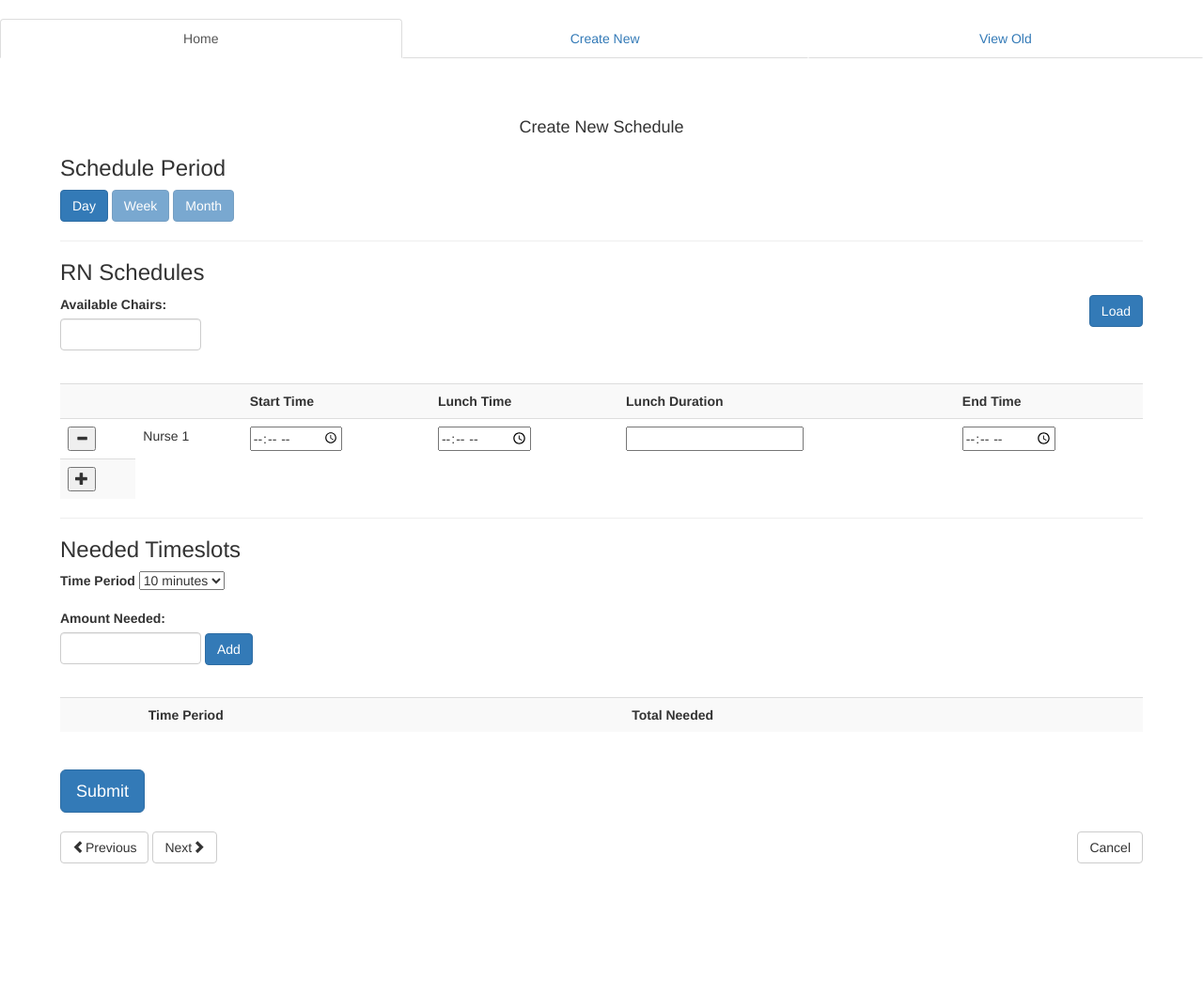
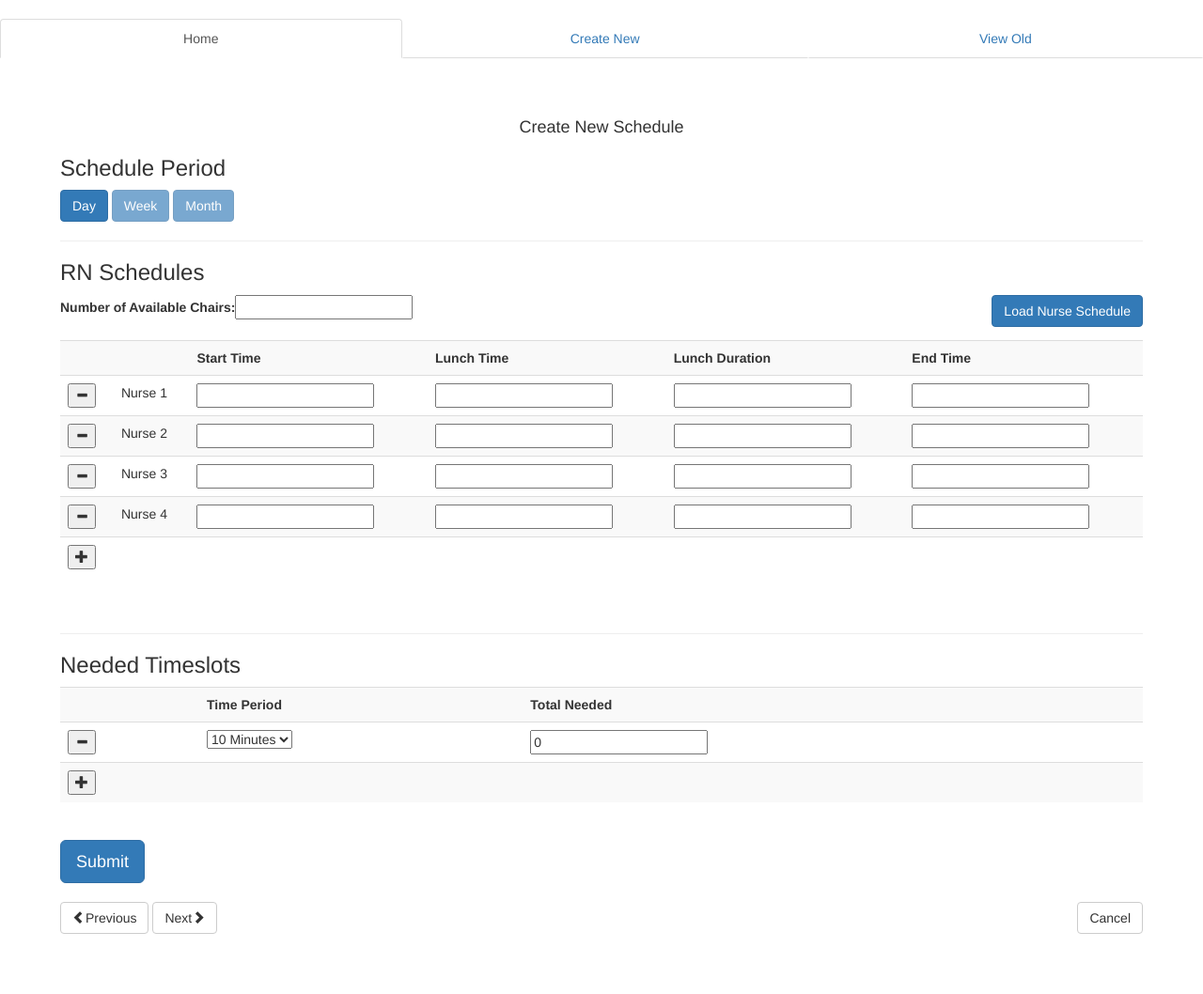
Before and after one commit to JettJengaGod/Patient-Access-Template-Program, a Django app: page / in a window 1280 px wide. Shown: the whole page at 94% size. Before the commit the page ends 919 px from the top, so only its background shows below. Run offline with Django 3.2, Linux system fonts and the light colour scheme; lists and menus that the app fills with data are empty; some libraries are stand-ins or nearby versions.

Commit message:
Converted input to django forms

```diff
--- /dev/null
+++ b/PatientScheduling/forms.py
@@ -0,0 +1,30 @@
+from django import forms
+from django.forms import formset_factory
+
+
+class ChairsForm(forms.Form):
+    NumberOfChairs = forms.IntegerField(label='Number of Available Chairs')
+
+
+class RNForm(forms.Form):
+    StartTime = forms.TimeField(label='Start Time')
+    LunchTime = forms.TimeField(label='Lunch Time')
+    LunchDuration = forms.IntegerField(label='Lunch Duration')
+    EndTime = forms.TimeField(label='End Time')
+    ID = int
+
+
+RNFormSet = formset_factory(RNForm, min_num=3)
+
+
+class AppointmentForm(forms.Form):
+    TIMESLOTS = (
+       (10, '10 Minutes'),
+       (20, '20 Minutes'),
+       (30, '30 Minutes'),
+        )
+    TimePeriod = forms.ChoiceField(label='Time Period', choices=TIMESLOTS)
+    Amount = forms.IntegerField(label='Amount', initial=0)
+
+
+AppointmentFormSet = formset_factory(AppointmentForm)
--- a/PatientScheduling/views.py
+++ b/PatientScheduling/views.py
@@ -1,11 +1,25 @@
-from django.http import HttpResponse
+from django.http import HttpResponse, HttpResponseRedirect
 from django.shortcuts import render
+from PatientScheduling.forms import RNFormSet, AppointmentFormSet, ChairsForm
 
 
 def new_schedule(request):
-    return render(request, 'new_schedule.html')
+    if request.method == 'POST':  # if this is a POST request we need to process the form data
+        chairsForm = ChairsForm(request.POST)
+        RNform = RNFormSet(request.POST, prefix='RN')
+        Appform = AppointmentFormSet(request.POST, prefix='APP')
+        if RNform.is_valid() & Appform.is_valid():
+            # process the data in form.cleaned_data as required
+            # ...
+            # redirect to a new URL:
+            return HttpResponseRedirect('/generateSchedule/')
+    else:  # if a GET (or any other method) we'll create a blank form
+        chairsForm = ChairsForm()
+        RNform = RNFormSet(prefix='RN')
+        Appform = AppointmentFormSet(prefix='APP')
+    context = {'RNFormSet': RNform, 'AppointmentFormSet': Appform, 'ChairsForm': chairsForm}
+    return render(request, 'new_schedule.html', context)
 
 
 def generate_schedule(request):
-    numberOfChairs = request.POST['NumberOfChairs']
     return render(request, 'generate_schedule.html')
--- a/templates/new_schedule.html
+++ b/templates/new_schedule.html
@@ -3,112 +3,57 @@
 {% block title %}New Schedule{% endblock %}
 {% block head %}
     <script>
+    function updateElementIndex(object, prefix, index) {
+		var id_regex = new RegExp('(' + prefix + '-\\d+)');
+		var replacement = prefix + '-' + index;
+		if ($(object).attr("for")) $(object).attr("for", $(object).attr("for").replace(id_regex, replacement));
+		if (object.id) object.id = object.id.replace(id_regex, replacement);
+		if (object.name) object.name = object.name.replace(id_regex, replacement);
+        if (object.className && object.className == "delete-button")
+            $(object).removeAttr("onclick").unbind().click(function () {
+                    RemoveRowClick(index+1, prefix);
+            });
+	}
     function buttonDayClick() {
 
     }
-    function buttonAddNurseClick() {
-        var table = document.getElementById('nurseTable');
-        var rowCount = table.rows.length - 1;//insert at rowCount - 1 to leave button row as an add button
-        var newRow = table.insertRow(rowCount);
-        //var colCount = table.rows[0].cells.length;
-
-        var cell1 = newRow.insertCell(0);
-        cell1.innerHTML="<button type='button' aria-label='Delete' onclick='buttonRemoveNurseClick(" + rowCount +")'><span class='glyphicon glyphicon-minus' aria-hidden='true'></span></button>";
-
-        var cell2 = newRow.insertCell(1);
-        cell2.innerHTML="Nurse " + rowCount;
-
-        var cell3 = newRow.insertCell(2);
-        var inputStartTime = document.createElement("input");
-        inputStartTime.type = "time";
-        inputStartTime.name="StartTime" + rowCount;
-        cell3.appendChild(inputStartTime);
-
-        var cell4 = newRow.insertCell(3);
-        var inputLunchTime = document.createElement("input");
-        inputLunchTime.type = "time";
-        inputLunchTime.name="LunchTime" + rowCount;
-        cell4.appendChild(inputLunchTime);
-
-        var cell5 = newRow.insertCell(4);
-        var inputLunchDuration = document.createElement("input");
-        inputLunchDuration.type = "number";
-        inputLunchDuration.name="LunchDuration" + rowCount;
-        cell5.appendChild(inputLunchDuration);
-
-        var cell6 = newRow.insertCell(5);
-        var inputEndTime = document.createElement("input");
-        inputEndTime.type = "time";
-        inputEndTime.name="EndTime" + rowCount;
-        cell6.appendChild(inputEndTime);
-    }
-    function buttonAddTimeslotClick() {
-        var timePeriod = $("#dropdownTimeslot option:selected")[0].value + " min";
-        var amount = parseInt($("#textboxNumberOfSlots")[0].value);
-        var table = document.getElementById('tableTimeslots');
-        var rowCount = table.rows.length;
-        var unique = true;
-
-        for(var i=1; i < rowCount; i++) //check if updating row
-            if(table.rows[i].cells[1].innerHTML == timePeriod) //if already the time entered
-            {
-                unique = false;
-                var AmountCell = table.rows[i].cells[2];
-                var CurrentAmount = parseInt(AmountCell.innerHTML);
-                AmountCell.textContent = CurrentAmount + amount;
-                break;
-            }
-
-        if(unique) //if inserting row,
-        {
-            var newRow = table.insertRow(rowCount);
-            var cell1 = newRow.insertCell(0);
-            cell1.innerHTML="<button type='button' aria-label='Delete' onclick='buttonRemoveTimeslotClick(" + rowCount +")'><span class='glyphicon glyphicon-minus' aria-hidden='true'></span></button>";
-
-            var cell2 = newRow.insertCell(1);
-            cell2.innerHTML=timePeriod;
-
-            var cell3 = newRow.insertCell(2);
-            cell3.innerHTML=amount;
-        }
-        $("#textboxNumberOfSlots")[0].value = "";
-    }
-    function  buttonRemoveNurseClick(rowIndex){
+    function AddRowClick(prefix) {
         try {
-            var table = document.getElementById('nurseTable');
-            var rowCount = table.rows.length;
-
-            table.deleteRow(rowIndex);
-            rowCount--;
-
-            for(var i=1; i < rowCount - 1; i++) {
-                var row = table.rows[i];
-                var cell2 = row.cells[1];
-                if(cell2.innerHTML.split(' ')[1] != i){
-                    row.cells[0].innerHTML = "<button type='button' aria-label='Delete' onclick='buttonRemoveNurseClick(" + i +")'><span class='glyphicon glyphicon-minus' aria-hidden='true'></span></button>";
-                    cell2.innerHTML = "Nurse " + i;
-                    for (var j = 2; j < 5; j++) {
-                        var cell = row.cells[j];
-                        cell.childNodes[0].name = cell.childNodes[0].name.match('[\w]') + i;
-                    }
-                }
-            }
+            var form_count = parseInt($('#id_' + prefix + '-TOTAL_FORMS').val());
+            var row = $('.dynamic-' + prefix + '-row:first').clone(true).get(0);
+            row.id = prefix + '-row-' + (form_count+1); //table row number starting at 1
+            $(row).insertAfter($('.dynamic-' + prefix + '-row:last'));
+            $(row).children().children().each(function () {
+                updateElementIndex(this, prefix, form_count);
+                $(this).val('');
+            });
+            if(prefix == "RN")
+                row.cells[1].textContent =  'Nurse ' + (form_count + 1);
+            $('#id_' + prefix + '-TOTAL_FORMS').val(form_count + 1);
         }catch(e) {
             alert(e);
         }
     }
-    function  buttonRemoveTimeslotClick(rowIndex){
+    function RemoveRowClick(rowIndex, prefix){
+        {#TODO Prevent the user from removing all RN rows - minimum of one#}
+         var form_count = parseInt($('#id_' + prefix + '-TOTAL_FORMS').val());
          try {
-            var table = document.getElementById('tableTimeslots');
-            var rowCount = table.rows.length;
+            var table = document.getElementById(prefix + 'Table');
+            table.deleteRow(rowIndex);
 
-            table.deleteRow(rowIndex);
-            rowCount--;
-
-            for(var i=1; i < rowCount; i++) { //update the removeClick index
-                var row = table.rows[i];
-                row.cells[0].innerHTML = "<button type='button' aria-label='Delete' onclick='buttonRemoveTimeslotClick(" + i +")'><span class='glyphicon glyphicon-minus' aria-hidden='true'></span></button>";
-            }
+            for(var tableIndex=1; tableIndex < form_count; tableIndex++) {
+                var row = table.rows[tableIndex];
+                var RNNumber = tableIndex - 1;
+                if(row.id.split('-')[2] != tableIndex) { //If the ID does not match the row number
+                    row.id = prefix + '-row-' + tableIndex;
+                    $(row).children().children().each(function () {
+                        updateElementIndex(this, prefix, RNNumber);
+                    });
+                    if(prefix == "RN")
+                        row.cells[1].textContent =  'Nurse ' + tableIndex;
+                }//end if
+            }//end for loop
+             $('#id_' + prefix + '-TOTAL_FORMS').val(--form_count);
             }catch(e) {
                 alert(e);
             }
@@ -118,7 +63,7 @@
 
 {% block content %}
     <h4 class="text-center">Create New Schedule</h4>
-    <form method="POST" action="/generateSchedule/">
+    <form method="POST" action="/newSchedule/">
     {% csrf_token %}
     <div>
         <h3>Schedule Period</h3>
@@ -129,13 +74,10 @@
     </div>
     <div>
         <h3>RN Schedules</h3>
-        <div class="form-group" style="max-width: 150px; display: inline-block;">
-            <label for="textboxChairs">Available Chairs:</label>
-            {#TODO validate if there is valid input given#}
-            <input name="NumberOfChairs" type="number" class="form-control" id="textboxChairs">
-        </div>
-        <button type="button" class="btn btn-primary" style="float: right;">Load</button><br><br>
-        <table id="nurseTable" class="table table-striped">
+        {{ ChairsForm }}
+        <button type="button" class="btn btn-primary" style="float: right;">Load Nurse Schedule</button><br><br>
+        {{ RNFormSet.management_form }}
+        <table id="{{ RNFormSet.prefix }}Table" class='table table-striped'>
         <tr>
             <th></th>
             <th></th>
@@ -144,63 +86,50 @@
             <th>Lunch Duration</th>
             <th>End Time</th>
         </tr>
-            <tr>
+        {% for form in RNFormSet.forms %}
+            <tr id="{{ RNFormSet.prefix }}-row-{{ forloop.counter }}" class="dynamic-{{ RNFormSet.prefix }}-row">
                 <td>
-                    <button type="button" aria-label="Delete" onclick="buttonRemoveNurseClick(1)"><span class="glyphicon glyphicon-minus" aria-hidden="true"></span></button>
+                    <button type="button" aria-label="Delete" class="delete-button" onclick="RemoveRowClick({{ forloop.counter }}, '{{ RNFormSet.prefix }}')"><span class="glyphicon glyphicon-minus" aria-hidden="true"></span></button>
                 </td>
-                <td>Nurse 1</td>
-                <td><input type="time" name="StartTime1"></td>
-                <td><input type="time" name="LunchTime1"></td>
-                <td><input type="number" name="LunchDuration1"></td>
-                <td><input type="time" name="EndTime1"></td>
+                <td class="RNNumber">Nurse {{ forloop.counter }}</td>
+                <td>{{ form.StartTime }}</td>
+                <td>{{ form.LunchTime }}</td>
+                <td>{{ form.LunchDuration }}</td>
+                <td>{{ form.EndTime }}</td>
             </tr>
-            <tr>
-                <td>
-                    <button type="button" aria-label="Add" onclick="buttonAddNurseClick()"><span class="glyphicon glyphicon-plus" aria-hidden="true"></span></button>
-                </td>
-            </tr>
+        {% endfor %}
+            <tr><td colspan="6">
+                <button type="button" aria-label="Add" onclick="AddRowClick('{{ RNFormSet.prefix }}')"><span class="glyphicon glyphicon-plus" aria-hidden="true"></span></button>
+            </td></tr>
         </table>
+
+        <br>
     <hr>
     </div>
     <div>
         <h3>Needed Timeslots</h3>
-        <div class="form-group">
-            <label for="dropdownTimeslot">Time Period</label>
-            <select id="dropdownTimeslot" class="dropdown-toggle">
-                <option value="10">10 minutes</option>
-                <option value="20">20 minutes</option>
-                <option value="30">30 minutes</option>
-                <option value="40">40 minutes</option>
-            </select>
-        </div>
-
-{#        <div class="dropdown" style="display: inline-block;">#}
-{#            <button class="btn btn-default dropdown-toggle" type="button" id="dropdownTimeslot" data-toggle="dropdown">Time Period#}
-{#            <span class="caret"></span></button>#}
-{#            <ul class="dropdown-menu" role="menu" aria-labelledby="dropdownTimeslot">#}
-{#              <li role="presentation"><a role="menuitem" tabindex="-1" href="#">10 Minutes</a></li>#}
-{#              <li role="presentation"><a role="menuitem" tabindex="-1" href="#">20 Minutes</a></li>#}
-{#              <li role="presentation"><a role="menuitem" tabindex="-1" href="#">30 Minutes</a></li>#}
-{#              <li role="presentation" class="divider"></li>#}
-{#              <li role="presentation"><a role="menuitem" tabindex="-1" href="#">Custom Time</a></li>#}
-{#            </ul>#}
-{#        </div>#}
-
-        <div class="form-group" style="max-width: 150px; display: inline-block;">
-            <label for="textboxNumberOfSlots">Amount Needed:</label>
-            <input type="number" class="form-control" id="textboxNumberOfSlots">
-        </div>
-        <button type="button" class="btn btn-primary" onclick="buttonAddTimeslotClick()">Add</button><br><br>
-        <table id="tableTimeslots" class="table table-striped">
+        {{ AppointmentFormSet.management_form }}
+        <table id="{{ AppointmentFormSet.prefix }}Table" class='table table-striped'>
         <tr>
                 <th></th>
                 <th>Time Period</th>
                 <th>Total Needed</th>
         </tr>
+        {% for form in AppointmentFormSet.forms %}
+            <tr id="{{ AppointmentFormSet.prefix }}-row-{{ forloop.counter }}" class="dynamic-{{ AppointmentFormSet.prefix }}-row">
+                <td>
+                    <button type="button" aria-label="Delete" class="delete-button" onclick="RemoveRowClick({{ forloop.counter }}, '{{ AppointmentFormSet.prefix }}')"><span class="glyphicon glyphicon-minus" aria-hidden="true"></span></button>
+                </td>
+                <td>{{ form.TimePeriod }}</td>
+                <td>{{ form.Amount }}</td>
+            </tr>
+        {% endfor %}
+        <tr><td colspan="6">
+            <button type="button" aria-label="Add" onclick="AddRowClick('{{ AppointmentFormSet.prefix }}')"><span class="glyphicon glyphicon-plus" aria-hidden="true"></span></button>
+        </td></tr>
         </table>
         <br>
         <button type="submit" class="btn btn-primary btn-lg">Submit</button><br><br>
-        {#TODO Read in all the inputs after the POST#}
     </div>
     </form>
     {#TODO Add transitions between steps#}
```
Lines whose indentation alone changed are shown as unchanged.
